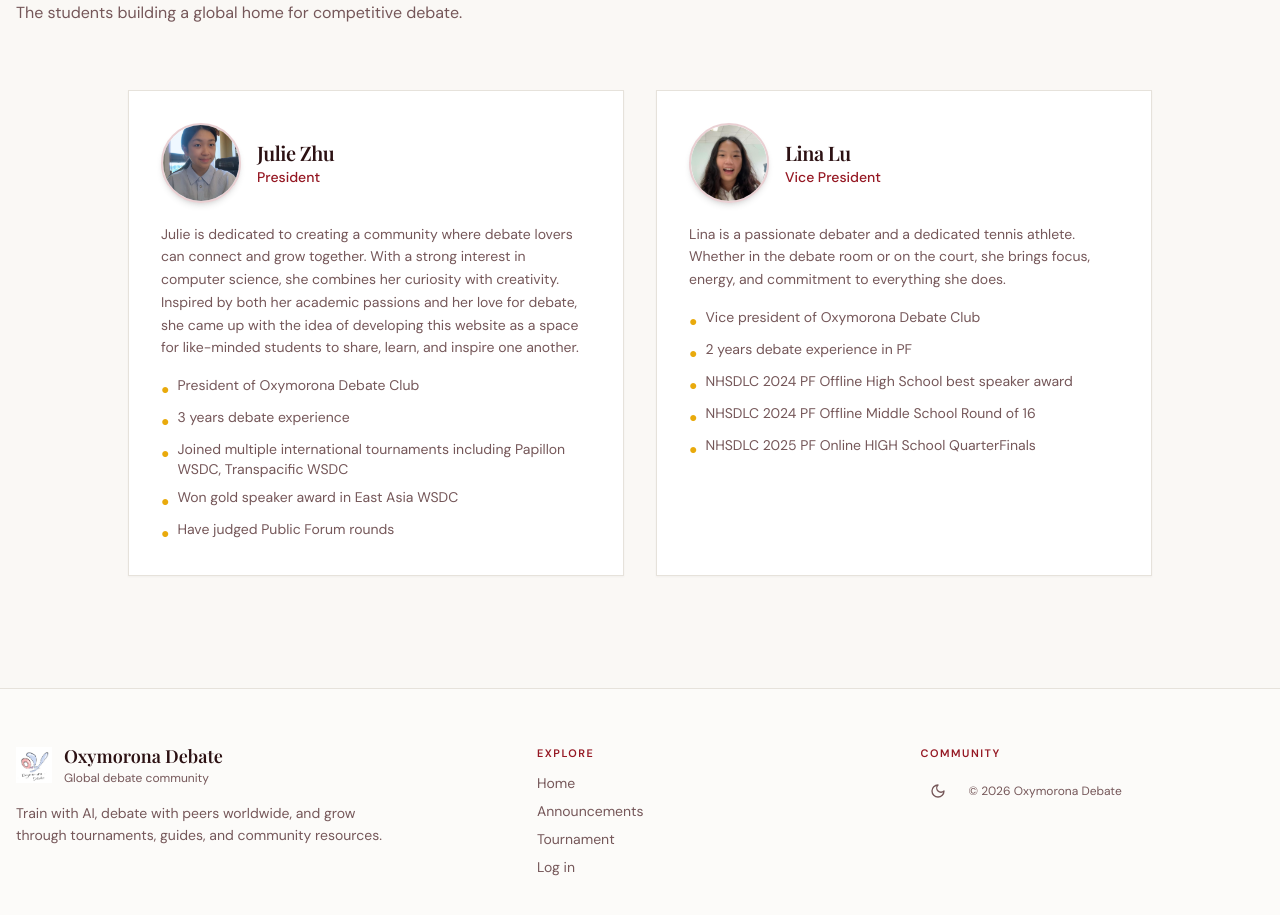
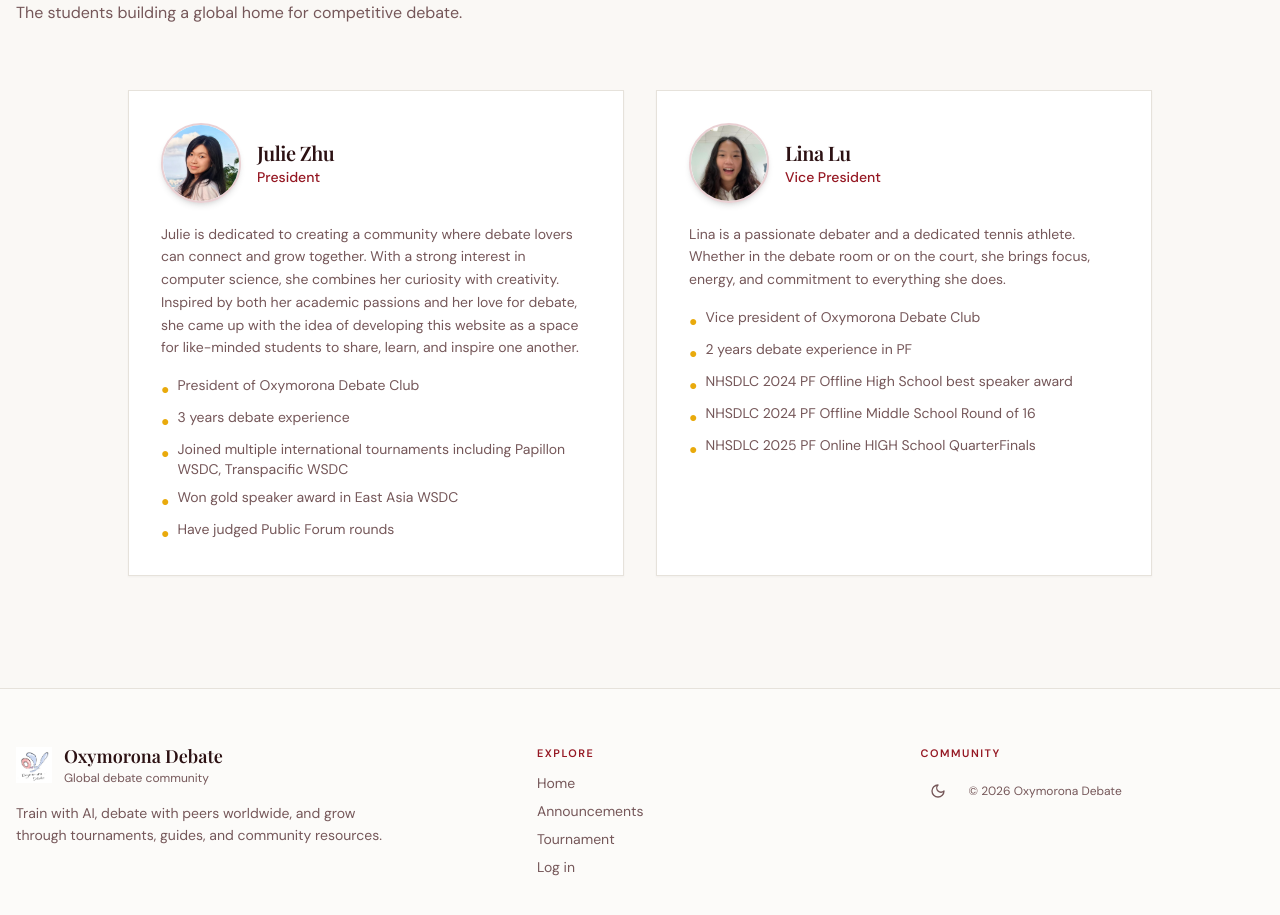
Before and after one commit to juliezhuziyang/OxyDebate, a React (Vite) app: page / in a window 1280 px wide. Shown: the part 1160-2075 px from the top of the page. Built offline with nearby package versions, Linux system fonts and the light colour scheme; no server answers; the database is empty.

Commit message:
Update Julie Zhu team profile photo on homepage.
Co-authored-by: Cursor <cursoragent@cursor.com>

```diff
--- a/src/pages/Index.tsx
+++ b/src/pages/Index.tsx
@@ -115,7 +115,7 @@ const Index = () => {
           <div className="grid grid-cols-1 md:grid-cols-2 gap-8 max-w-5xl mx-auto">
             <article className="team-card">
               <div className="flex items-center gap-4 mb-5">
-                <img src="/lovable-uploads/c91fef03-82a7-466d-a99b-55f44262776a.png" alt="Julie Zhu profile photo" className="w-20 h-20 rounded-full border-2 border-primary/20 object-cover shadow-md" loading="lazy" />
+                <img src="/lovable-uploads/julie-zhu.png" alt="Julie Zhu profile photo" className="w-20 h-20 rounded-full border-2 border-primary/20 object-cover shadow-md" loading="lazy" />
                 <div>
                   <h3 className="text-xl font-semibold">Julie Zhu</h3>
                   <p className="text-primary text-sm font-medium">President</p>
```
Also changed, not shown: public/lovable-uploads/julie-zhu.png (added).
